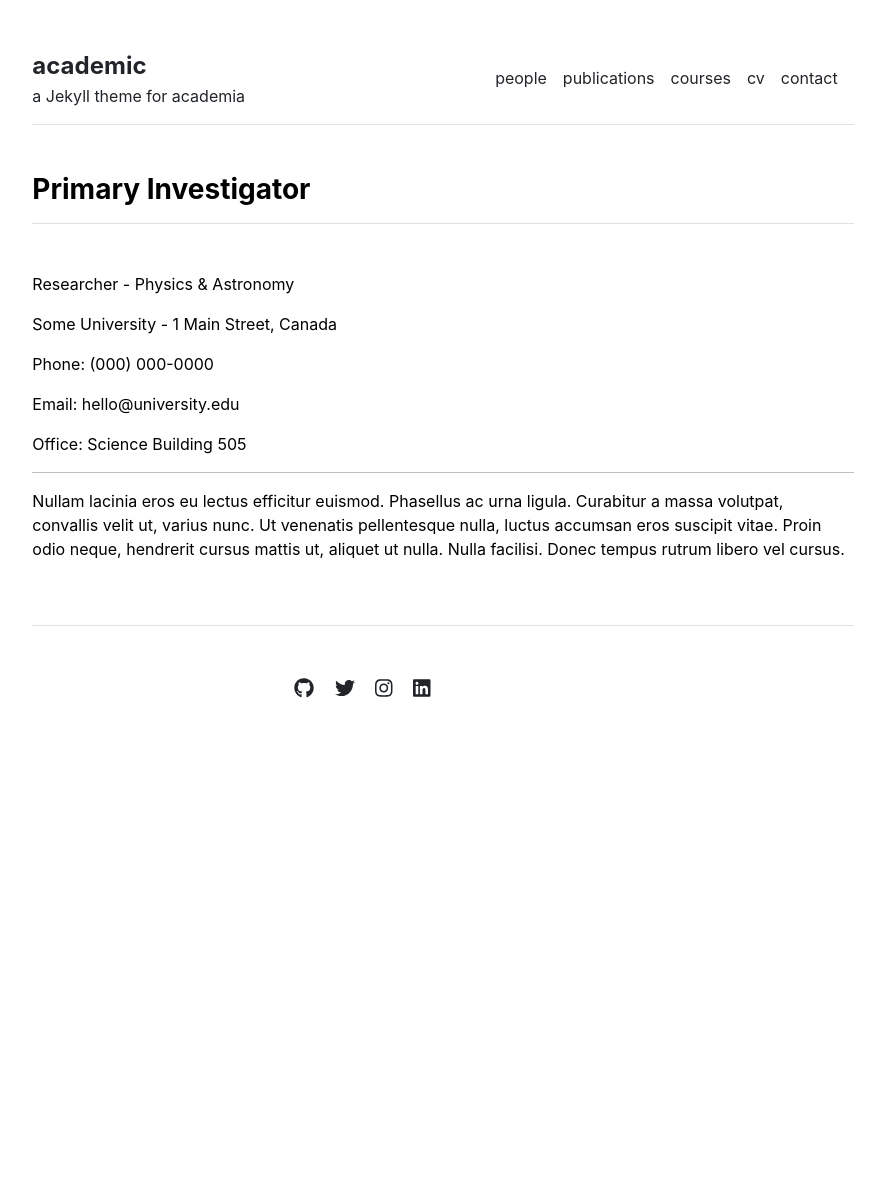
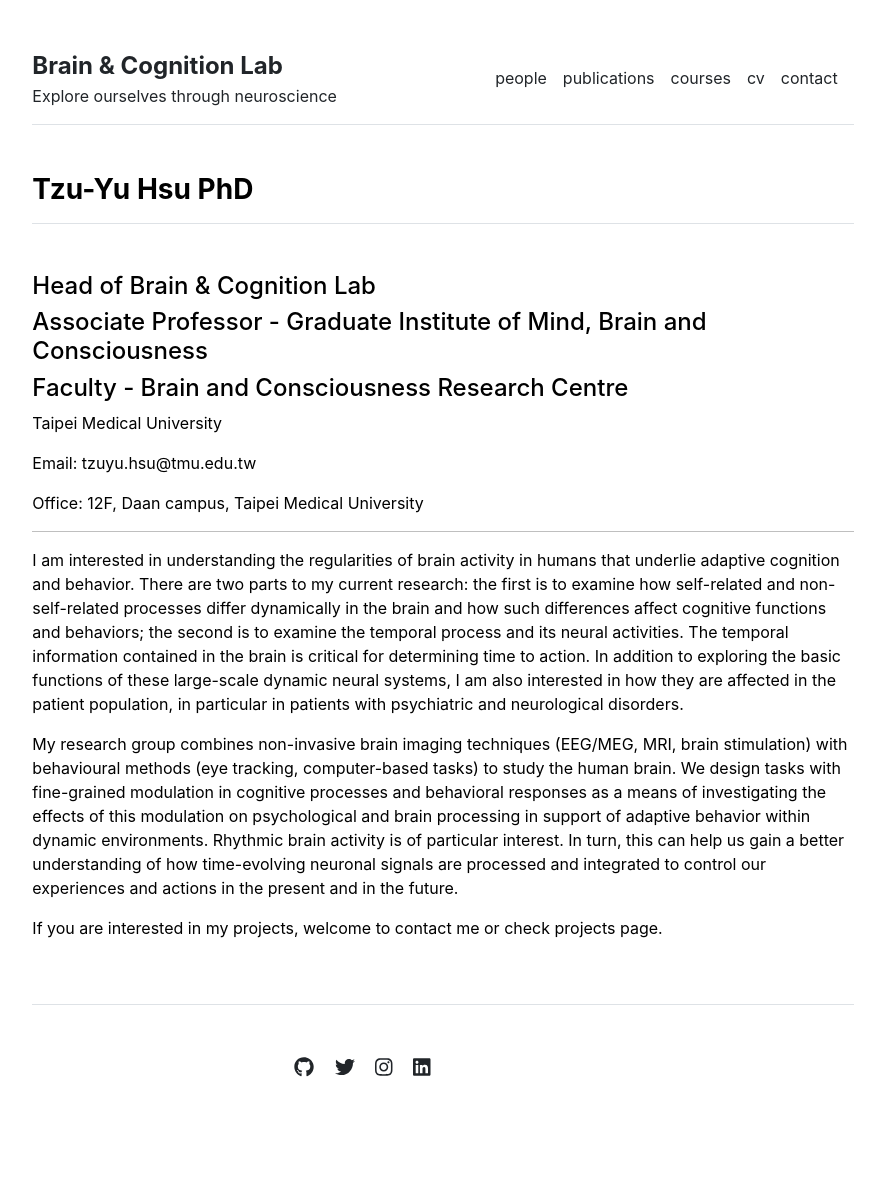
Before and after one commit to TYH0517/Brain-and-Cognition-lab, a Jekyll site: the page built from people/primary-investigator.md, in a window 1280 px wide. Shown: the whole page, without its empty margins (197-1082 px from the left). Built offline with Jekyll 4.4.1, drawn with Linux system fonts in a browser that asks for light colours; before the commit the page ends 900 px from its top, so only the background shows below that.

Commit message:
2nd revision

```diff
--- a/_config.yml
+++ b/_config.yml
@@ -1,4 +1,4 @@
 url: "" # the base hostname & protocol for your site, e.g. http://example.com
 baseurl: "" # the subpath of your site, e.g. /blog
-title: "academic" # the name of your site, e.g. ACME Corp.
-description: "a Jekyll theme for academia"
+title: "Brain & Cognition Lab" # the name of your site, e.g. ACME Corp.
+description: "Explore ourselves through neuroscience"
--- a/people/primary-investigator.md
+++ b/people/primary-investigator.md
@@ -1,18 +1,25 @@
 ---
 layout: page
-title: "Primary Investigator"
+title: "Tzu-Yu Hsu PhD"
 ---
 
-Researcher - Physics & Astronomy
+#### Head of Brain & Cognition Lab
 
-Some University - 1 Main Street, Canada
+#### Associate Professor - Graduate Institute of Mind, Brain and Consciousness
 
-Phone: (000) 000-0000
+#### Faculty - Brain and Consciousness Research Centre
 
-Email: hello@university.edu
 
-Office: Science Building 505
+Taipei Medical University
+
+Email: tzuyu.hsu@tmu.edu.tw
+
+Office: 12F, Daan campus, Taipei Medical University
 
 ---
 
-Nullam lacinia eros eu lectus efficitur euismod. Phasellus ac urna ligula. Curabitur a massa volutpat, convallis velit ut, varius nunc. Ut venenatis pellentesque nulla, luctus accumsan eros suscipit vitae. Proin odio neque, hendrerit cursus mattis ut, aliquet ut nulla. Nulla facilisi. Donec tempus rutrum libero vel cursus.
+I am interested in understanding the regularities of brain activity in humans that underlie adaptive cognition and behavior. There are two parts to my current research: the first is to examine how self-related and non-self-related processes differ dynamically in the brain and how such differences affect cognitive functions and behaviors; the second is to examine the temporal process and its neural activities. The temporal information contained in the brain is critical for determining time to action. In addition to exploring the basic functions of these large-scale dynamic neural systems, I am also interested in how they are affected in the patient population, in particular in patients with psychiatric and neurological disorders.
+
+My research group combines non-invasive brain imaging techniques (EEG/MEG, MRI, brain stimulation) with behavioural methods (eye tracking, computer-based tasks) to study the human brain. We design tasks with fine-grained modulation in cognitive processes and behavioral responses as a means of investigating the effects of this modulation on psychological and brain processing in support of adaptive behavior within dynamic environments. Rhythmic brain activity is of particular interest. In turn, this can help us gain a better understanding of how time-evolving neuronal signals are processed and integrated to control our experiences and actions in the present and in the future.
+
+If you are interested in my projects, welcome to contact me or check projects page.
```
